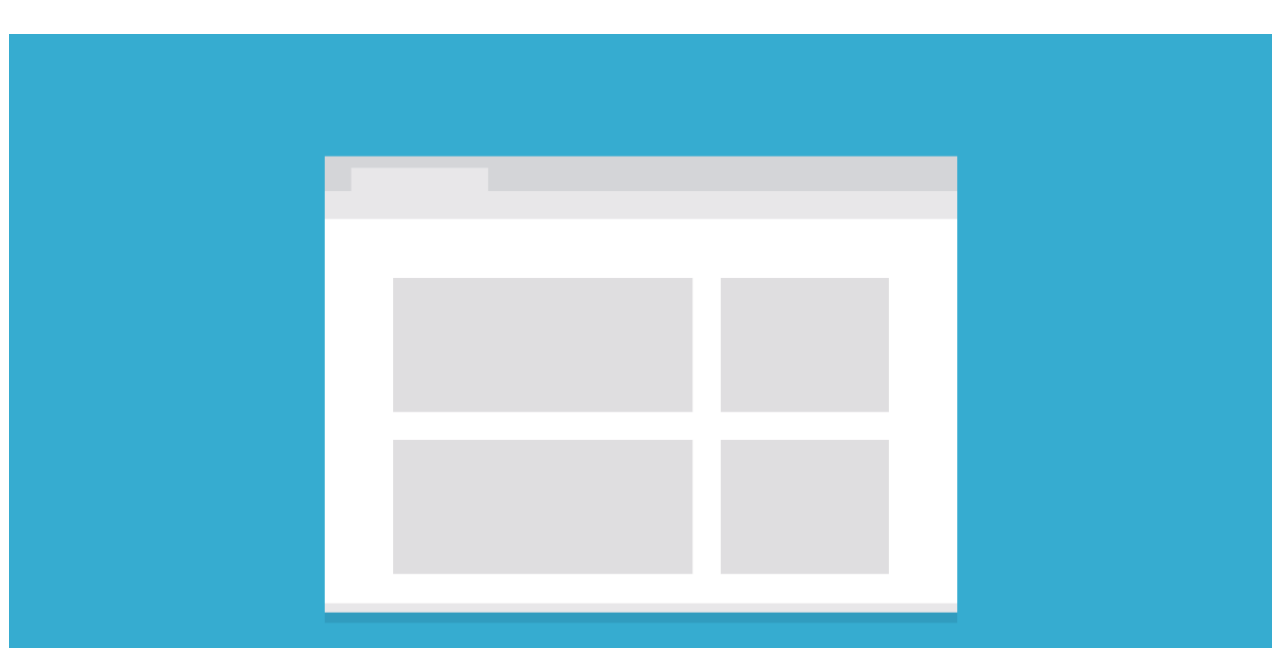
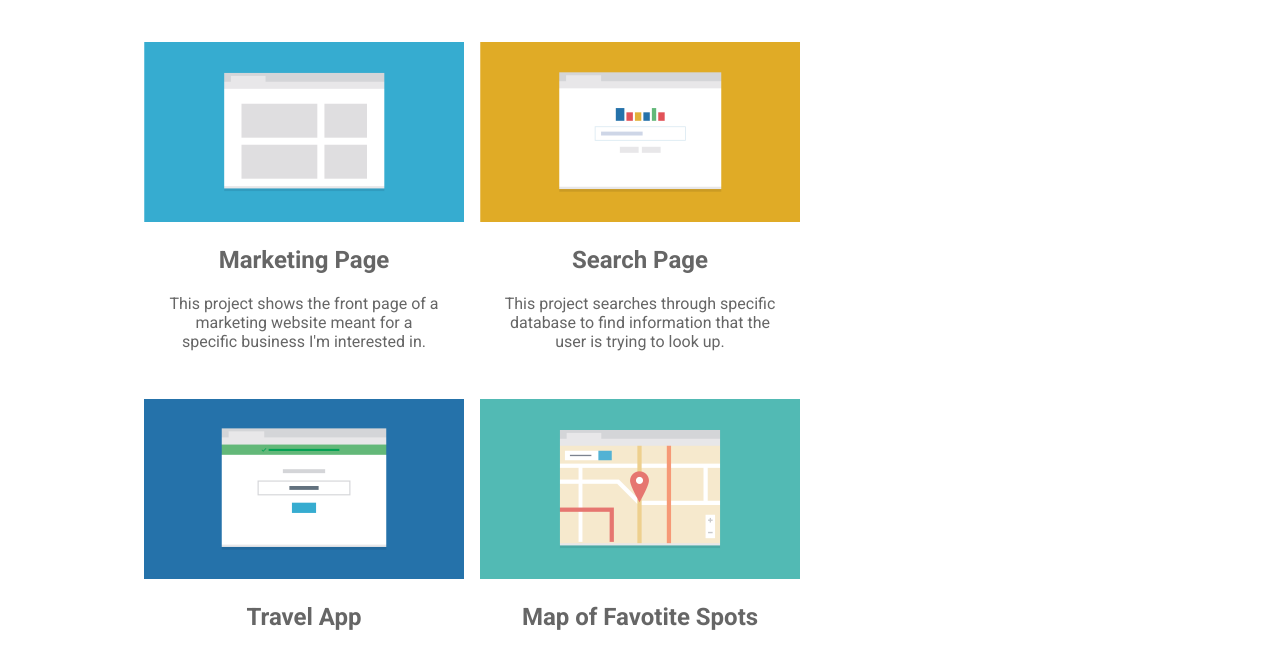
Before and after one commit to pjaallan/responsive_layout_project_2, a plain HTML site: page index.html in a window 1280 px wide. Shown: the part 679-1327 px from the top of the page. Drawn offline with Linux system fonts and the light colour scheme.

Commit message:
Two Column Layout
Added two column layout for media break point at 769px

```diff
--- a/css/style.css
+++ b/css/style.css
@@ -82,6 +82,11 @@
 	text-decoration: none;
 	padding: 1em;
 }
+.clearfix:after {
+	content: "";
+	display: table;
+	clear: both;
+}
 
 
 /* ----------------
@@ -116,10 +121,39 @@ Image Styles
 Media Sytles
 -------------------- */
 
-@media (min-width: 768px) {
+/* -----------------
+Two Column Layout
+-------------------- */
 
+@media (min-width: 769px) {
+[class^="column-"] {
+}
+.container {
+	margin: auto;
+}
+.column {
+	width: calc(100% / 12 * 6);
+	float: left;
+	padding: 0.5em;
+}
+.column:nth-child(2n) {
+	clear: left;
 }
 
+
+} /* End Media Quiery */
+
+/* -----------------
+Three Column Layout
+-------------------- */
+
 @media (min-width: 1024px) {
-
+.main-content {
+	max-width: 1024px;
+	margin: auto;
 }
+.column {
+	width: calc(100% / 12 * 4);
+	float: left;
+}
+} /* End Media Quiery */
--- a/index.html
+++ b/index.html
@@ -41,8 +41,10 @@
 
 </header><!-- End header -->
 
-<section class="main-content">
+<section class="main-content clearfix">
   <h1 id="portfolio">Portfolio</h1>
+
+<div class="column">
     <img
 	srcset="img/portfolio-1-large.png 1280w,
 		img/portfolio-1-medium.png 800w,
@@ -54,6 +56,9 @@
   <h2>Marketing Page</h2>
     <p>This project shows the front page of a marketing website meant for a specific business I&#39;m interested in.</p>
 
+</div>
+
+<div class="column">
     <img
 	src="img/portfolio-2.png"
 	alt="Search Page"
@@ -62,7 +67,9 @@
   <h2>Search Page</h2>
     <p>This project searches through specific database to find information that the user is trying to look up.</p>
 
+</div>
 
+<div class="column">
     <img
 	src="img/portfolio-3.png"
 	alt="Travel App"
@@ -71,26 +78,40 @@
   <h2>Travel App</h2>
     <p>This project compares travel times based on different transportation methods and tells you the best one.</p>
 
+</div>
+
+<div class="column">
    <img
 	src="img/portfolio-6.png"
 	alt="Favorite Spots"
     />
+
   <h2>Map of Favotite Spots</h2>
     <p>This project uses mapping apis to plot points for my favourite spots in the city for a do-it-yourself walking tour.</p>
 
+</div>
+
+<div class="column">
     <img
 	src="img/portfolio-5.png"
 	alt="Photo Gallery"
     />
+
   <h2>Photo Gallery</h2>
     <p>This project shows pictures from a recent trip to the viewer and allows them to easily navigate though photos.</p>
 
+</div>
+
+<div class="column">
    <img
 	src="img/portfolio-4.png"
 	alt="Calculator"
     />
+
   <h2>Calculator</h2>
     <p>Someone can enter in the numbers they want, and press the big blue button and get the result.</p>
+
+</div>
 
 
 
```
